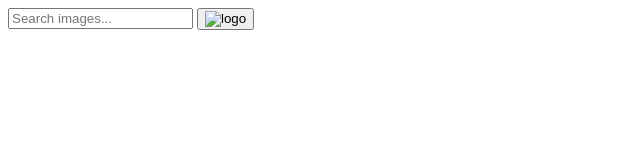
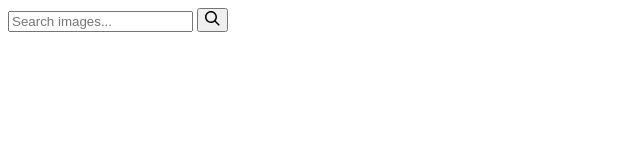
Before and after one commit to Ludavir/goit-js-hw-11-main, a plain HTML site: page index.html in a window 1280 px wide. Shown: the whole page, without its empty margins (0-640 px from the left). Drawn offline with Linux system fonts and the light colour scheme.

Commit message:
Deploying to gh-pages from @ Ludavir/goit-js-hw-11-main@c19cd77145b7a82819e1d56a9d57df75746db412 🚀

```diff
--- a/index.html
+++ b/index.html
@@ -1 +1 @@
-<!DOCTYPE html><html lang="en"><head><link rel="stylesheet" href="/goit-js-hw-11/index.6c8846a3.css"><meta charset="utf-8"><meta http-equiv="X-UA-Compatible" content="IE=edge"><meta name="viewport" content="width=device-width, initial-scale=1.0"><title>Homework 11</title></head><body> <form class="search-form" id="search-form"> <div class="wrapper"> <input type="text" name="searchQuery" autocomplete="off" placeholder="Search images..."> <button type="submit"> <img src="/goit-js-hw-11/search.3ff528ee.svg" alt="logo" width="15" height="15"> </button> </div> </form> <div class="gallery"></div> <div class="watch-me"></div> <script src="/goit-js-hw-11/index.bae7d333.js" type="module"></script><script src="/goit-js-hw-11/index.4910c01a.js" nomodule="" defer></script> </body></html>
+<!DOCTYPE html><html lang="en"><head><link rel="stylesheet" href="/goit-js-hw-11-main/index.6c8846a3.css"><meta charset="utf-8"><meta http-equiv="X-UA-Compatible" content="IE=edge"><meta name="viewport" content="width=device-width, initial-scale=1.0"><title>Homework 11</title></head><body> <form class="search-form" id="search-form"> <div class="wrapper"> <input type="text" name="searchQuery" autocomplete="off" placeholder="Search images..."> <button type="submit"> <img src="/goit-js-hw-11-main/search.3ff528ee.svg" alt="logo" width="15" height="15"> </button> </div> </form> <div class="gallery"></div> <div class="watch-me"></div> <script src="/goit-js-hw-11-main/index.bae7d333.js" type="module"></script><script src="/goit-js-hw-11-main/index.4910c01a.js" nomodule="" defer></script> </body></html>
```
